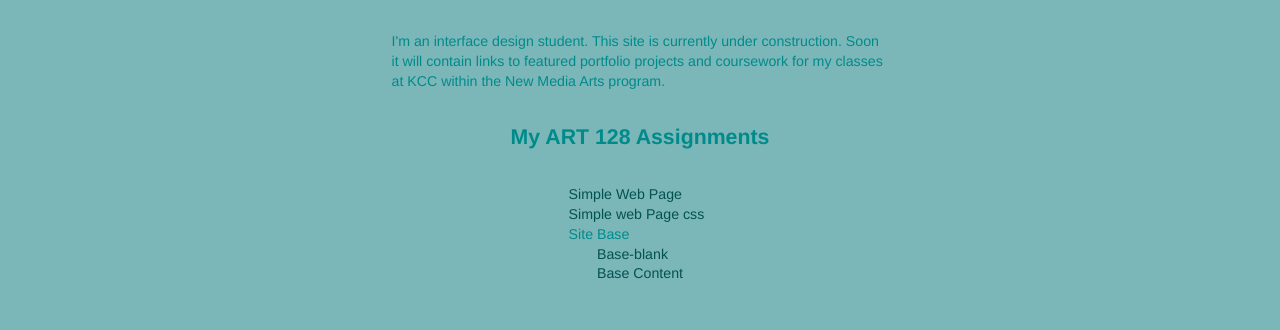
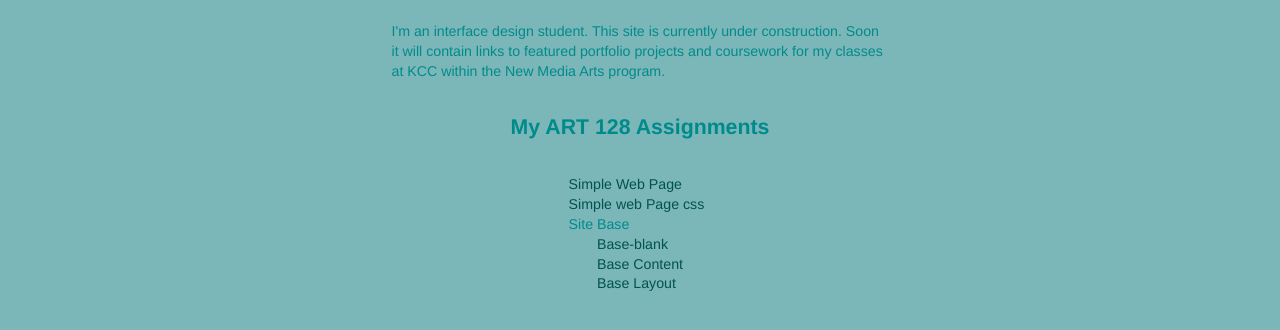
Before and after one commit to Yiwen-Jiang/studentsite, a plain HTML site: page art128/index.html in a window 1280 px wide. Shown: the part 346-676 px from the top of the page. Drawn offline with Linux system fonts and the light colour scheme.

Commit message:
add index.html

```diff
--- a/art128/index.html
+++ b/art128/index.html
@@ -41,6 +41,7 @@
                 <ul>
                     <li><a href="base-blank/index.html">Base-blank</a></li>
                     <li><a href="base-content/index.html">Base Content</a></li>
+                    <li><a href="base-layout/index.html">Base Layout</a></li>
                 </ul>
             </li>
         </ul>
```
